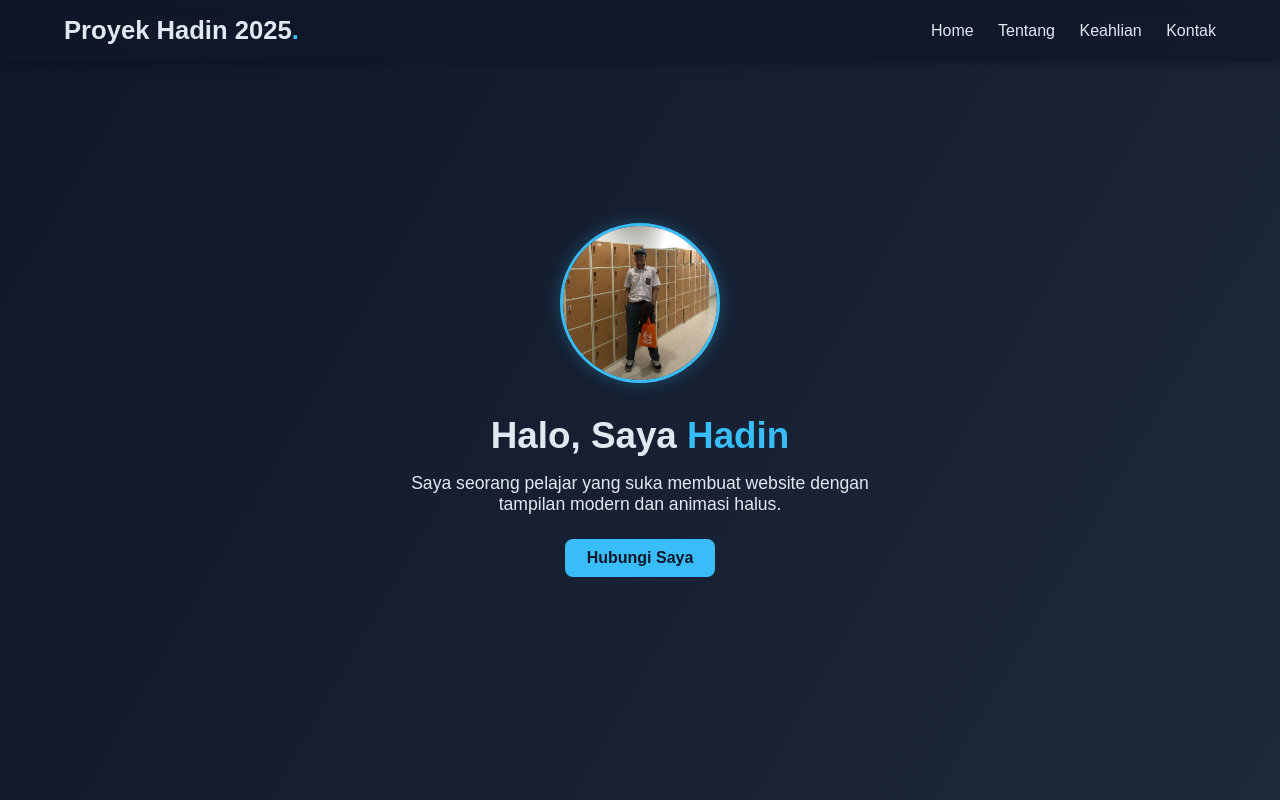
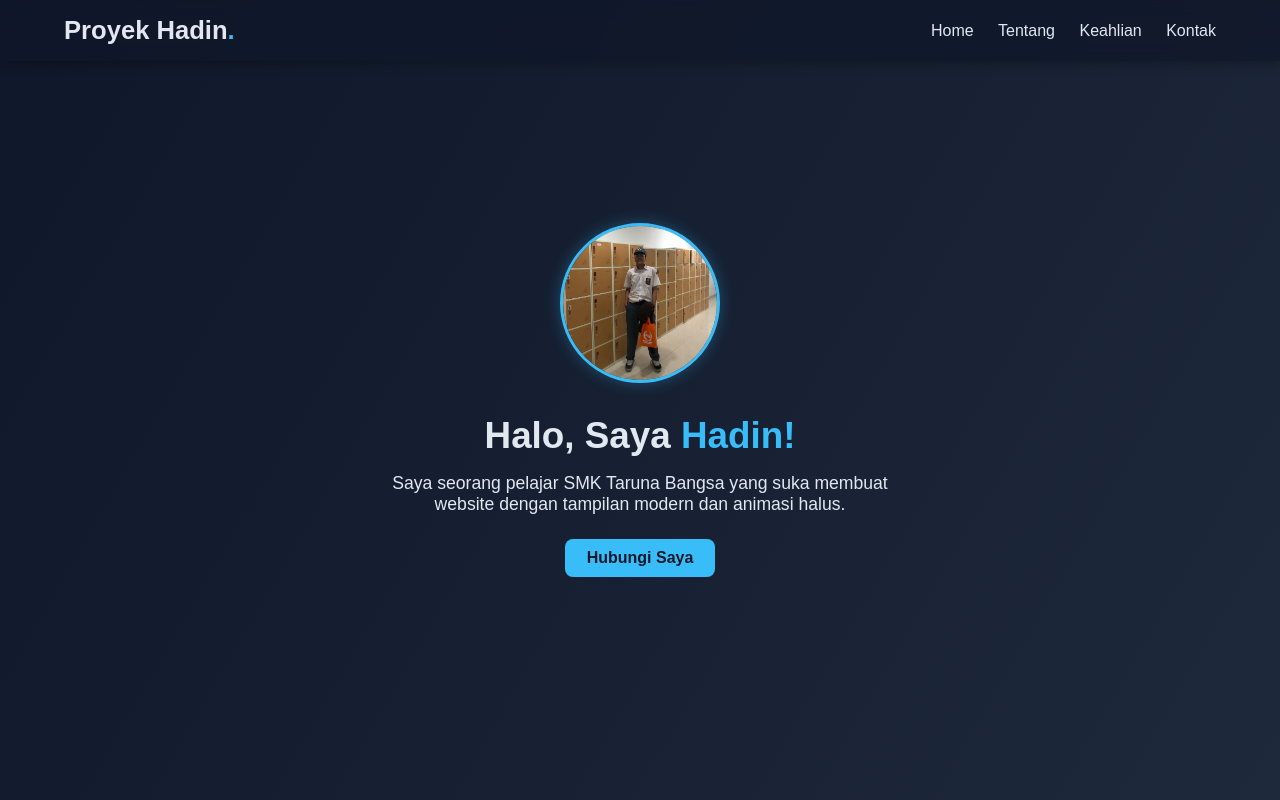
Before and after one commit to muhammadhadin/proyekhadin20253, a plain HTML site: page index.html in a window 1280 px wide. Shown: the top 800 px of the page. Drawn offline with Linux system fonts and the light colour scheme.

Commit message:
Update index.html

```diff
--- a/index.html
+++ b/index.html
@@ -11,7 +11,7 @@
   <!-- Navbar -->
   <header class="navbar">
     <div class="container">
-      <h1 class="logo">Proyek Hadin 2025<span>.</span></h1>
+      <h1 class="logo">Proyek Hadin<span>.</span></h1>
       <nav>
         <a href="#home">Home</a>
         <a href="#about">Tentang</a>
@@ -28,8 +28,8 @@
         <img src="foto profil H.jpg" alt="Foto Profil Hadin">
       </div>
       <div class="hero-text">
-        <h2 class="fade-in">Halo, Saya <span>Hadin</span></h2>
-        <p class="slide-up">Saya seorang pelajar yang suka membuat website dengan tampilan modern dan animasi halus.</p>
+        <h2 class="fade-in">Halo, Saya <span>Hadin!</span></h2>
+        <p class="slide-up">Saya seorang pelajar SMK Taruna Bangsa yang suka membuat website dengan tampilan modern dan animasi halus.</p>
         <a href="#contact" class="btn glow">Hubungi Saya</a>
       </div>
     </div>
```
